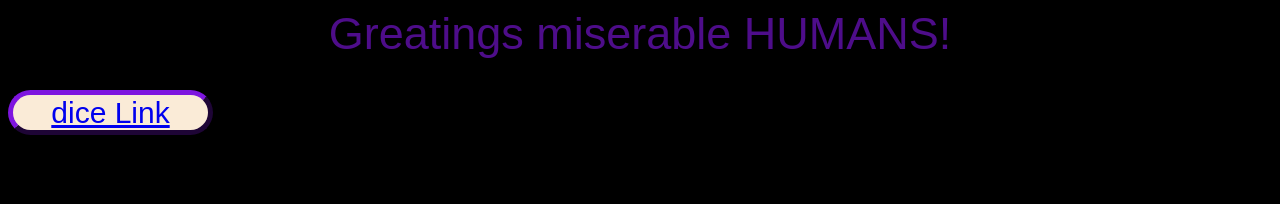
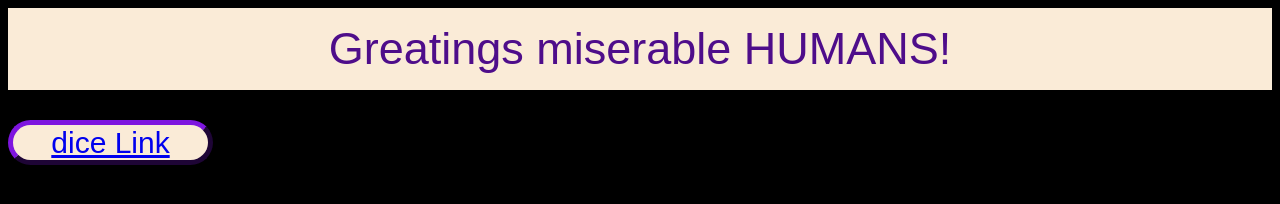
Before and after one commit to DungeonSucker/HTML, a plain HTML site: page index.html in a window 1280 px wide. Drawn offline with Linux system fonts and the light colour scheme.

Commit message:
small changes

```diff
--- a/style.css
+++ b/style.css
@@ -33,4 +33,7 @@ body
     color:rgb(78, 13, 138);
     font-weight: lighter;
     text-align: center;
+    background-color: antiquewhite;
+    padding-bottom: 15px ;
+    padding-top: 15px ;
 }
```
